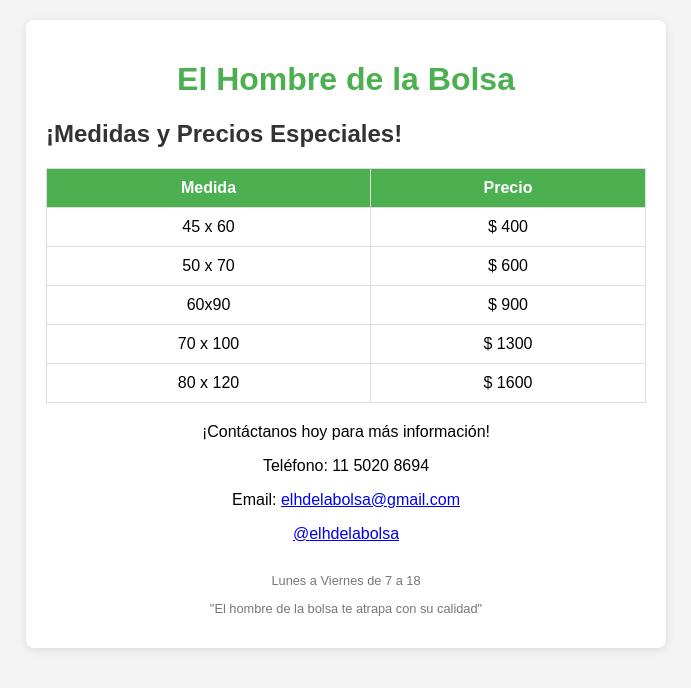
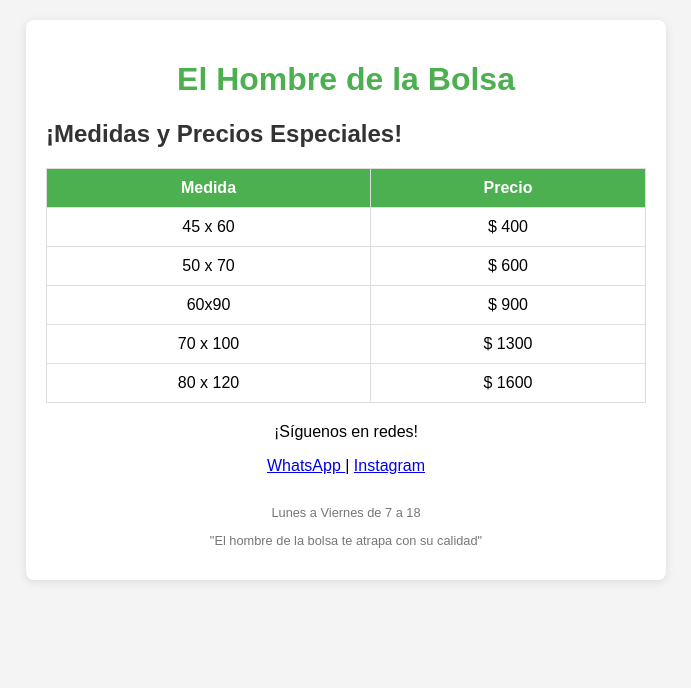
Before and after one commit to amasciot/elhombredelabolsa, a plain HTML site: page Index.html in a window 1280 px wide. Shown: the whole page, without its empty margins (294-985 px from the left). Drawn offline with Linux system fonts and the light colour scheme.

Commit message:
Update Index.html

```diff
--- a/Index.html
+++ b/Index.html
@@ -39,11 +39,16 @@
         </tr>
     </table>
 
- <div class="contact">
-    <p>¡Contáctanos hoy para más información!</p>
-    <p>Teléfono: <a href="https://wa.me/5491150208694" target="_blank" class="whatsapp-link">11 5020 8694</a></p>
-    <p>Email: <a href="mailto:elhdelabolsa@gmail.com">elhdelabolsa@gmail.com</a></p>
-    <a href="instagram://user?username=elhdelabolsa" target="_blank">@elhdelabolsa</a>
+<div class="contact">
+    <p>¡Síguenos en redes!</p>
+    <p>
+        <a href="https://wa.me/5491150208694" target="_blank" class="social-link whatsapp">
+            <i class="fab fa-whatsapp"></i> WhatsApp
+        </a> |
+        <a href="https://www.instagram.com/elhdelabolsa" target="_blank" class="social-link instagram">
+            <i class="fab fa-instagram"></i> Instagram
+        </a>
+    </p>
 </div>
 
     <div class="footer">
```
